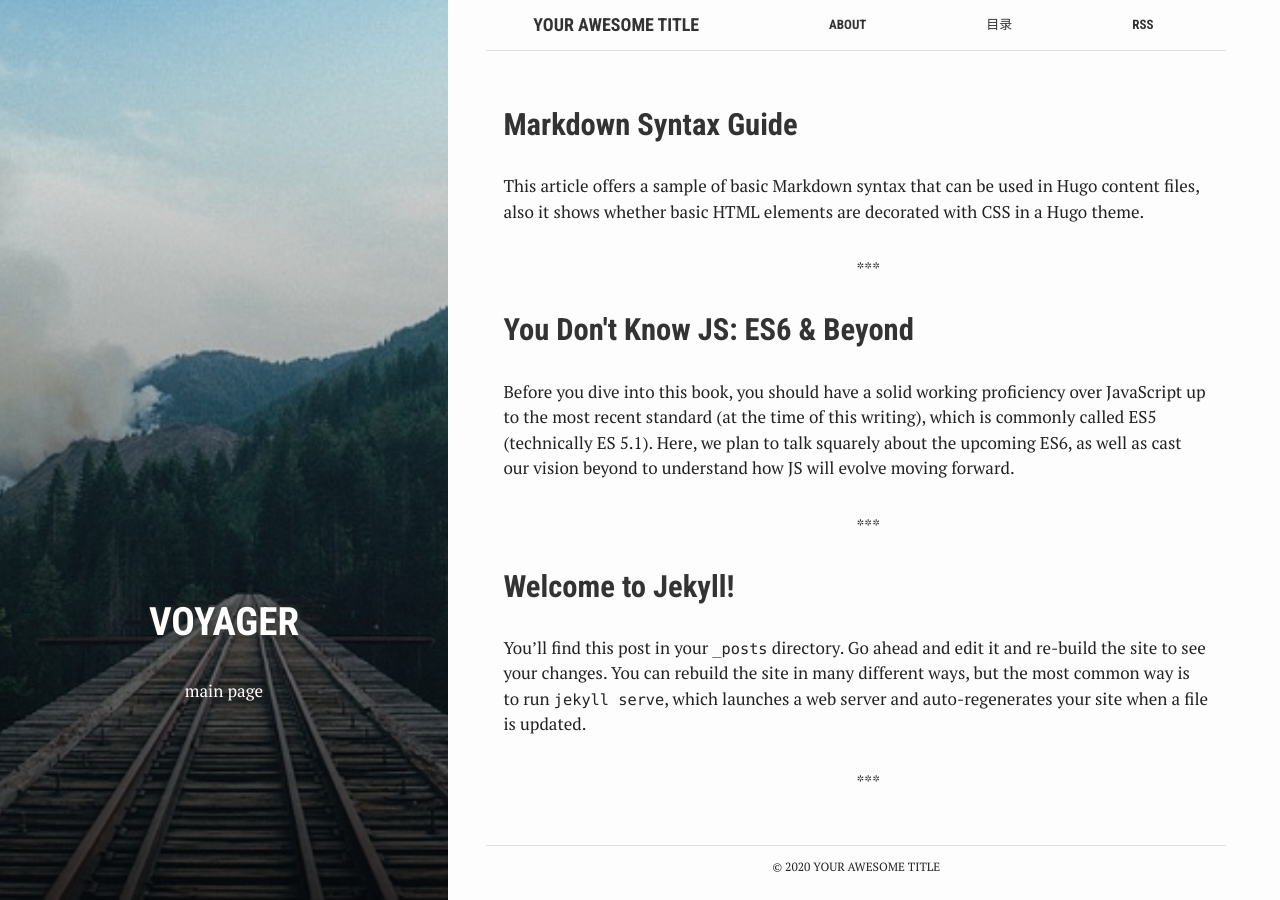
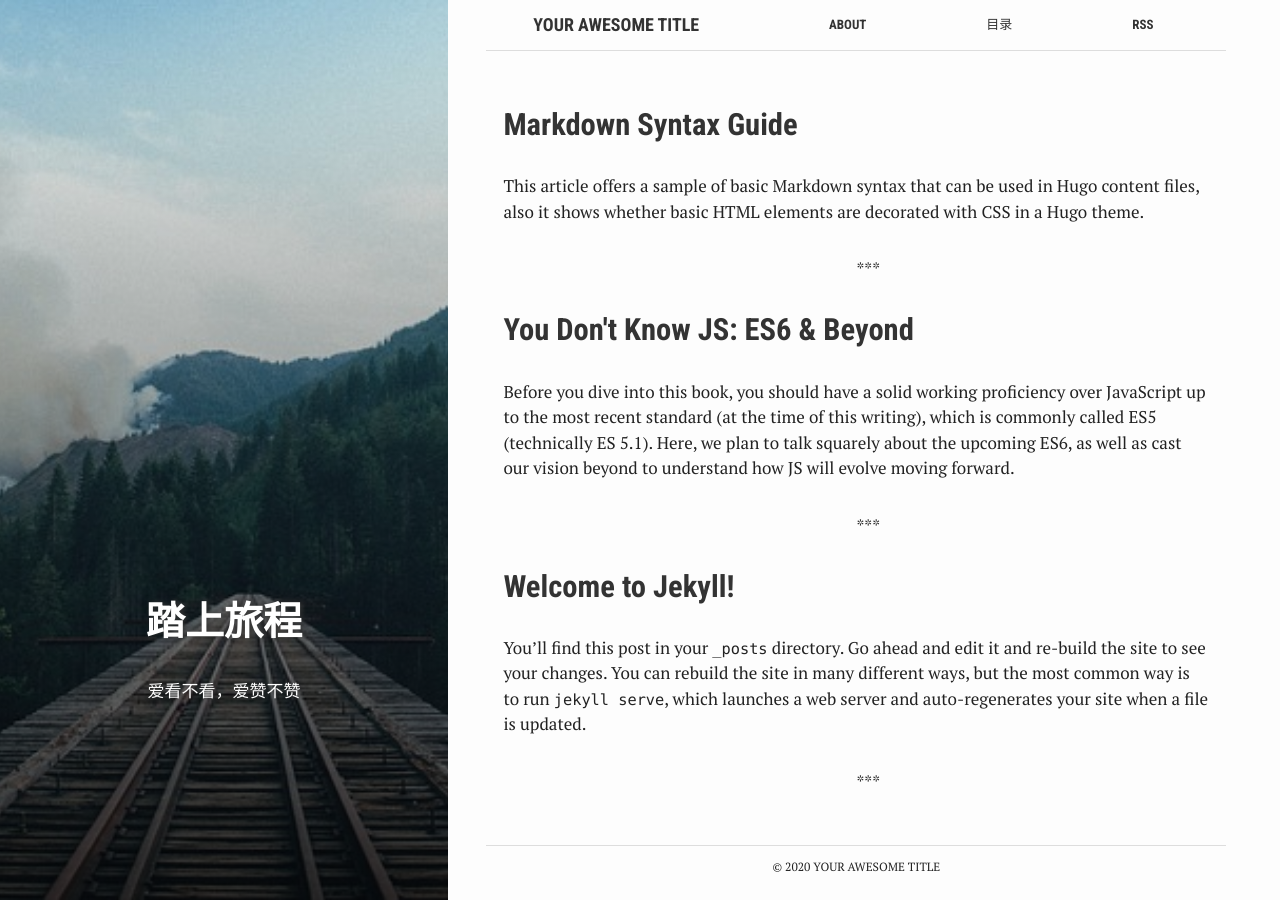
Before and after one commit to Views-s/Views-s.github.io, a Jekyll site: the page built from index.html, in a window 1280 px wide. Built offline with Jekyll 4.4.1, drawn with Linux system fonts in a browser that asks for light colours.

Commit message:
Update index.html

```diff
--- a/index.html
+++ b/index.html
@@ -1,9 +1,9 @@
 ---
 bg: "rails.jpg"
 layout: default
-crawlertitle: "Jekyll blog"
-title: "Voyager"
-summary: "main page"
+crawlertitle: "人间不值得"
+title: "踏上旅程"
+summary: "爱看不看，爱赞不赞"
 ---
 
 {% for post in site.posts limit: 5 %}
```
